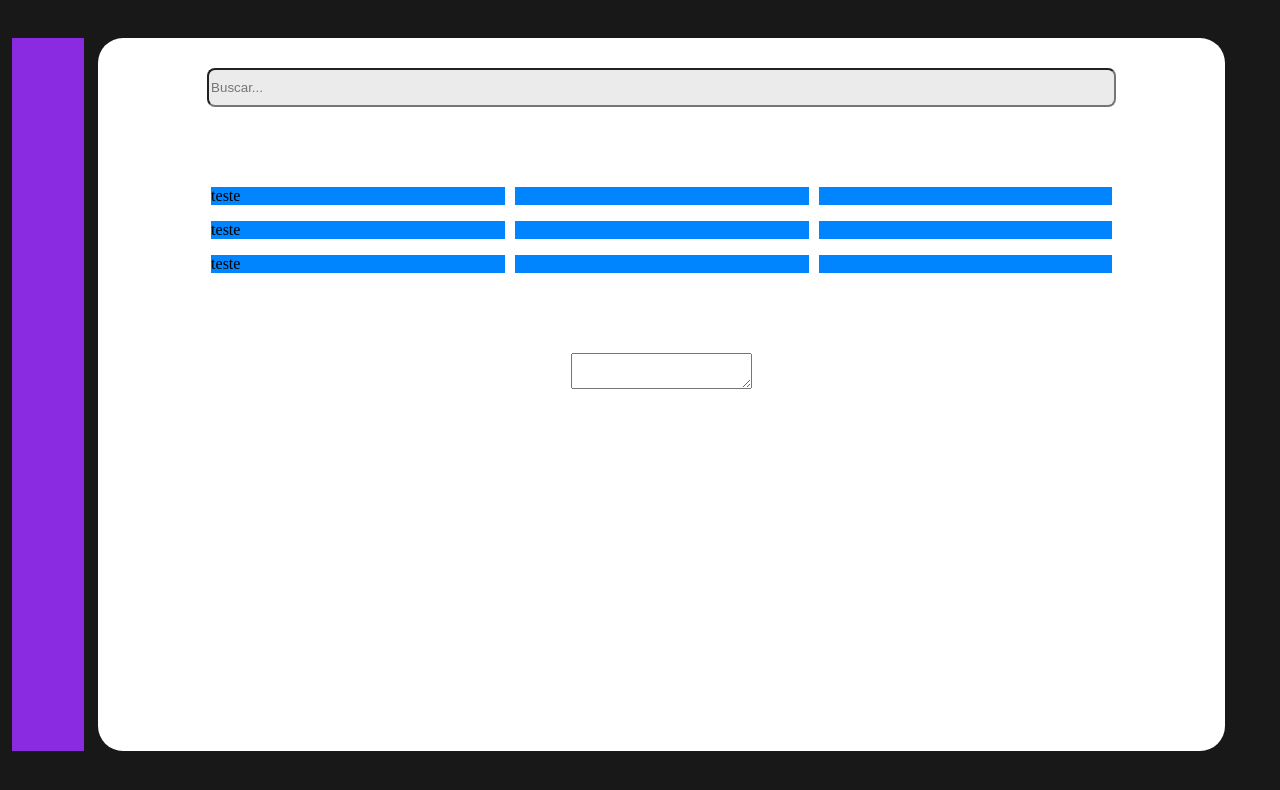
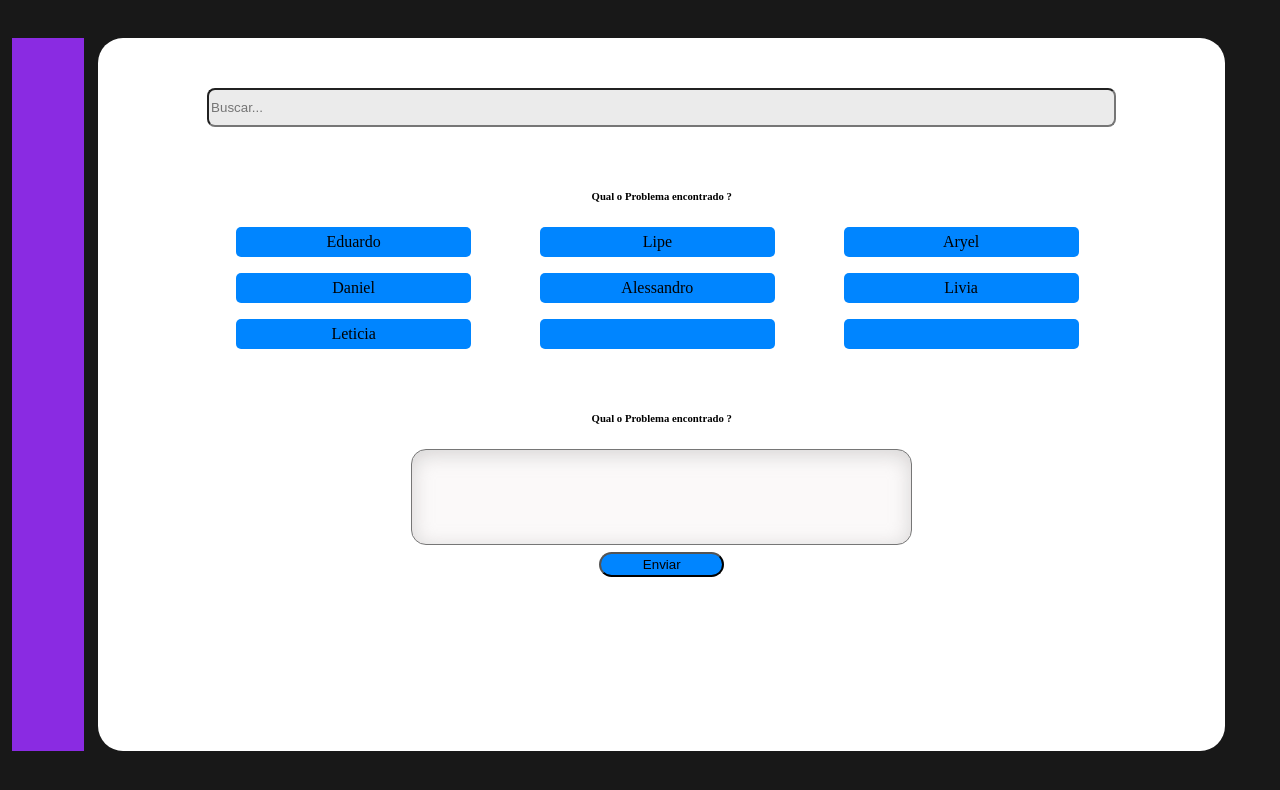
Before and after one commit to AryelSouza/Saude_Senior, a Next.js app in the folder web/: page /reportar in a window 1280 px wide. Shown: the top 790 px of the page. Built offline with nearby package versions, Linux system fonts and the light colour scheme.

Commit message:
prototipo da page Report
criado durante o dia 17 de março o prototipo da pagina de report.

```diff
--- a/web/src/pages/reportar.js
+++ b/web/src/pages/reportar.js
@@ -18,21 +18,27 @@ export default function Home() {
               <input type="text" className={styles.ReportBusca} placeholder="Buscar..."/>
 
             </div>
-            <div className={styles.ReportFrequency}>
-              <div className={styles.ReportBalon}>teste</div>
-              <div className={styles.ReportBalon}></div>
-              <div className={styles.ReportBalon}></div>
-              <div className={styles.ReportBalon}>teste</div>
-              <div className={styles.ReportBalon}></div>
-              <div className={styles.ReportBalon}></div>
-              <div className={styles.ReportBalon}>teste</div>
-              <div className={styles.ReportBalon}></div>
-              <div className={styles.ReportBalon}></div>
+            <div className={styles.ReportQuestions}>
+                <h6 className={styles.ReportText}>Qual o Problema encontrado ?</h6>
+                <div className={styles.ReportFrequency}>
+                <div className={styles.ReportBalon}>Eduardo</div>
+                <div className={styles.ReportBalon}>Lipe</div>
+                <div className={styles.ReportBalon}>Aryel</div>
+                <div className={styles.ReportBalon}>Daniel</div>
+                <div className={styles.ReportBalon}>Alessandro</div>
+                <div className={styles.ReportBalon}>Livia</div>
+                <div className={styles.ReportBalon}>Leticia</div>
+                <div className={styles.ReportBalon}></div>
+                <div className={styles.ReportBalon}></div>
 
+                </div>
             </div>
+
             <div className={styles.ReportProblem}>
-              <textarea></textarea>
+            <h6>Qual o Problema encontrado ?</h6>
+            <textarea rows="6"cols="60" className={styles.ReportTextProblem}></textarea>
 
+            <button className={styles.ReportButton}>Enviar</button>
             </div>
           </div>
 
--- a/web/src/styles/Report.module.css
+++ b/web/src/styles/Report.module.css
@@ -29,7 +29,9 @@
     display: flex;
     flex-direction: column;
     align-items: center;
-    gap: 5rem;
+    padding: 0px;
+    gap: 0px;
+
     border-radius: 25px;
     background-color: white;
     height: 100%;
@@ -38,8 +40,9 @@
 
   .ReportPesquisa{
     text-align: center;
-    margin-top: 30px;
+    margin-top: 50px;
     width: 100%;
+
   }
   .ReportBusca{
     width: 80%;
@@ -49,20 +52,54 @@
   }
 
   .ReportFrequency{
+
     width: 80%;
     display: grid;
     grid-template-columns: repeat(3, 1fr);
     grid-column-gap: 10px;
     grid-row-gap: 1em;
+    padding-left: 50px;
 
-      /* display: grid;
-      grid-template-columns: repeat(3, 1fr);
-      grid-column-gap: 10px;
-      grid-row-gap: 1em;
-      padding-top: 40px;
-      align-items: center;
-      background-color: red; */
+
   }
   .ReportBalon{
+    display: flex;
     background: #0085FF;
+    width: 80%;
+    height: 30px;
+    border-radius: 5px;
+    justify-content: center;
+    align-items: center;
+
   }
+  .ReportQuestions{
+    width: 100%;
+    height: 260px;
+    display: flex;
+    flex-direction: column;
+    justify-content: center;
+    align-items: center;
+
+  }
+.ReportProblem{
+    display: flex;
+    justify-content: center;
+    align-items: center;
+    flex-direction: column;
+
+}
+.ReportTextProblem{
+    resize: none;
+    background: rgba(240, 235, 235, 0.3);
+    mix-blend-mode: normal;
+    box-shadow: inset 0px 4px 20px rgba(176, 173, 173, 0.5);
+    border-radius: 15px;
+
+}
+.ReportButton{
+    background: #0085FF;
+    border-radius: 15px;
+    width: 25%;
+    height: 25px;
+    margin-top: 7px;
+}
```
